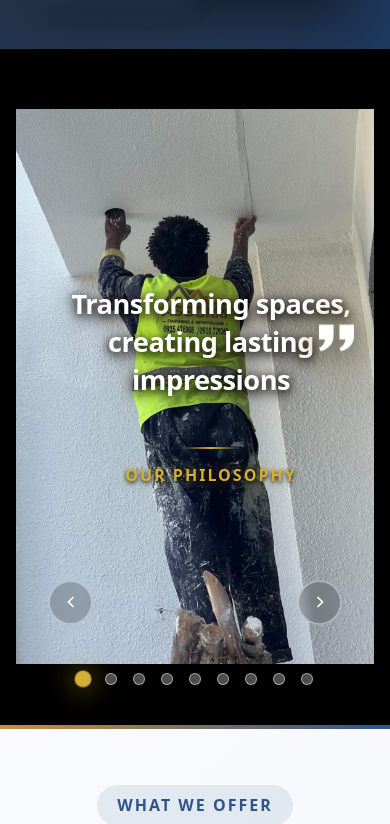
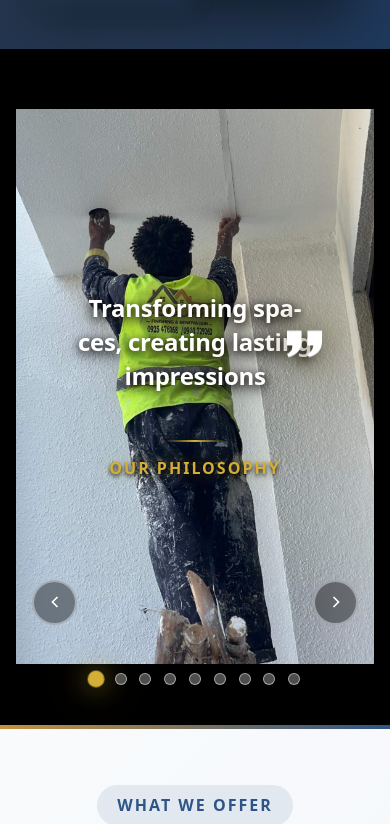
Before and after one commit to kaleb-menbere/asgori, a React (Vite) app: page / in a window 390 px wide. Shown: the part 1005-1829 px from the top of the page. Built offline with nearby package versions, Linux system fonts and the light colour scheme.

Commit message:
typing hope no stack

```diff
--- a/src/components/HorizontalSlideshow.css
+++ b/src/components/HorizontalSlideshow.css
@@ -5,6 +5,7 @@
   background: #000;
   position: relative;
   overflow: hidden;
+  -webkit-overflow-scrolling: touch;
 }
 
 /* Slideshow Container */
@@ -13,25 +14,33 @@
   height: 100%;
   position: relative;
   overflow: hidden;
+  touch-action: pan-y pinch-zoom;
 }
 
 /* Slideshow Track */
 .slideshow-track {
   display: flex;
   height: 100%;
-  width: 100vw;
+  width: 100%;
   will-change: transform;
+  backface-visibility: hidden;
 }
 
 /* Individual Slide */
 .slideshow-slide {
-  flex: 0 0 100vw;
+  flex: 0 0 100%;
   height: 100%;
   position: relative;
   background-size: cover;
   background-position: center;
   background-repeat: no-repeat;
-  background-attachment: fixed;
+}
+
+/* Prevent fixed background on mobile for better performance */
+@media (max-width: 768px) {
+  .slideshow-slide {
+    background-attachment: scroll !important;
+  }
 }
 
 /* Slide Content */
@@ -58,6 +67,7 @@
     0 2px 10px rgba(0, 0, 0, 0.8),
     0 4px 20px rgba(0, 0, 0, 0.6),
     0 0 40px rgba(0, 0, 0, 0.4);
+  backface-visibility: hidden;
 }
 
 .quote-icon {
@@ -82,11 +92,15 @@
     0 2px 8px rgba(0, 0, 0, 0.9),
     0 4px 16px rgba(0, 0, 0, 0.8),
     0 0 30px rgba(212, 175, 55, 0.3);
-  min-height: 4.8em; /* Add min-height to prevent layout shift */
+  min-height: 4.8em;
   display: flex;
   flex-direction: column;
   align-items: center;
   justify-content: center;
+  word-wrap: break-word;
+  overflow-wrap: break-word;
+  hyphens: auto;
+  -webkit-hyphens: auto;
 }
 
 .quote-subtext {
@@ -205,6 +219,8 @@
   z-index: 10;
   transition: all 0.3s ease;
   backdrop-filter: blur(5px);
+  -webkit-backdrop-filter: blur(5px);
+  -webkit-tap-highlight-color: transparent;
 }
 
 .nav-arrow:hover:not(.disabled) {
@@ -250,6 +266,7 @@
   padding: 0;
   transition: all 0.3s ease;
   position: relative;
+  -webkit-tap-highlight-color: transparent;
 }
 
 .nav-dot:hover:not(.disabled) {
@@ -334,6 +351,48 @@
   animation: textGlow 3s ease-in-out infinite;
 }
 
+/* Slideshow paused overlay */
+.slideshow-paused-overlay {
+  position: absolute;
+  top: 0;
+  left: 0;
+  right: 0;
+  bottom: 0;
+  background: rgba(0, 0, 0, 0.5);
+  display: flex;
+  align-items: center;
+  justify-content: center;
+  color: white;
+  font-size: 1.2rem;
+  z-index: 1000;
+  pointer-events: none;
+  opacity: 0;
+  animation: fadeInOverlay 0.5s ease forwards;
+  text-align: center;
+  padding: 2rem;
+  backdrop-filter: blur(2px);
+  -webkit-backdrop-filter: blur(2px);
+}
+
+@keyframes fadeInOverlay {
+  from {
+    opacity: 0;
+  }
+  to {
+    opacity: 1;
+  }
+}
+
+/* Ensure cursor is hidden when user is inactive */
+.quote-text .typing-cursor {
+  opacity: 1;
+  transition: opacity 0.3s ease;
+}
+
+.quote-text .typing-cursor.hidden {
+  opacity: 0;
+}
+
 /* Responsive Styles */
 @media (max-width: 1200px) {
   .horizontal-slideshow-section {
@@ -392,13 +451,12 @@
     min-height: 600px;
   }
 
-  .slideshow-slide {
-    background-attachment: scroll;
-  }
-
   .quote-text {
-    font-size: 2.5rem;
-    min-height: 3em;
+    font-size: 2.2rem;
+    min-height: 2.8em;
+    line-height: 1.3;
+    padding: 0 0.5rem;
+    letter-spacing: -0.3px;
   }
 
   .quote-subtext {
@@ -419,14 +477,15 @@
     top: auto;
     bottom: 4rem;
     transform: none;
+    background: rgba(0, 0, 0, 0.4);
   }
 
   .prev-arrow {
-    left: 2rem;
+    left: 1rem;
   }
 
   .next-arrow {
-    right: 2rem;
+    right: 1rem;
   }
 
   .navigation-dots {
@@ -435,6 +494,7 @@
 
   .typing-cursor {
     margin-left: 2px;
+    font-size: 0.9em;
   }
 }
 
@@ -445,9 +505,10 @@
   }
 
   .quote-text {
-    font-size: 2rem;
-    min-height: 2.5em;
+    font-size: 1.8rem;
+    min-height: 2.4em;
     line-height: 1.4;
+    padding: 0 0.5rem;
   }
 
   .quote-subtext {
@@ -478,7 +539,7 @@
 
   .navigation-dots {
     bottom: 1.5rem;
-    gap: 1rem;
+    gap: 0.8rem;
   }
 
   .nav-dot {
@@ -488,7 +549,12 @@
 
   .typing-cursor {
     margin-left: 1px;
-    font-size: 0.9em;
+    font-size: 0.8em;
+  }
+
+  .slideshow-paused-overlay {
+    font-size: 1rem;
+    padding: 1rem;
   }
 }
 
@@ -499,8 +565,8 @@
   }
 
   .quote-text {
-    font-size: 1.7rem;
-    min-height: 2.2em;
+    font-size: 1.5rem;
+    min-height: 2em;
   }
 
   .quote-subtext {
@@ -519,7 +585,11 @@
   }
 
   .typing-cursor {
-    font-size: 0.8em;
+    font-size: 0.7em;
+  }
+
+  .slideshow-paused-overlay {
+    font-size: 0.9rem;
   }
 }
 
@@ -535,9 +605,18 @@
     width: 16px;
     height: 16px;
   }
+
+  .slideshow-container {
+    cursor: pointer;
+  }
+
+  /* Faster typing on mobile */
+  .quote-text {
+    animation-duration: 2s;
+  }
 }
 
-/* Parallax effect on desktop */
+/* Parallax effect on desktop only */
 @media (min-width: 769px) {
   .slideshow-slide {
     background-attachment: fixed;
@@ -565,46 +644,3 @@
     opacity: 0.5;
   }
 }
-
-/* Add to the bottom of your existing CSS file */
-
-/* Slideshow paused overlay */
-.slideshow-paused-overlay {
-  position: absolute;
-  top: 0;
-  left: 0;
-  right: 0;
-  bottom: 0;
-  background: rgba(0, 0, 0, 0.5);
-  display: flex;
-  align-items: center;
-  justify-content: center;
-  color: white;
-  font-size: 1.2rem;
-  z-index: 1000;
-  pointer-events: none;
-  opacity: 0;
-  animation: fadeInOverlay 0.5s ease forwards;
-  text-align: center;
-  padding: 2rem;
-  backdrop-filter: blur(2px);
-}
-
-@keyframes fadeInOverlay {
-  from {
-    opacity: 0;
-  }
-  to {
-    opacity: 1;
-  }
-}
-
-/* Ensure cursor is hidden when user is inactive */
-.quote-text .typing-cursor {
-  opacity: 1;
-  transition: opacity 0.3s ease;
-}
-
-.quote-text .typing-cursor.hidden {
-  opacity: 0;
-}
--- a/src/components/HorizontalSlideshow.jsx
+++ b/src/components/HorizontalSlideshow.jsx
@@ -10,6 +10,7 @@ const HorizontalSlideshow = () => {
   const [isTyping, setIsTyping] = useState(false);
   const [isPageVisible, setIsPageVisible] = useState(true);
   const [hasUserInteracted, setHasUserInteracted] = useState(false);
+  const [isMobile, setIsMobile] = useState(false);
 
   const slideshowRef = useRef(null);
   const autoPlayRef = useRef(null);
@@ -18,6 +19,7 @@ const HorizontalSlideshow = () => {
   const lastSoundTimeRef = useRef(0);
   const soundEnabledRef = useRef(true);
   const interactionTimeoutRef = useRef(null);
+  const touchMoveRef = useRef(null);
 
   const slides = [
     {
@@ -69,6 +71,20 @@ const HorizontalSlideshow = () => {
 
   // Check if user is viewing the page AND has interacted
   const isUserActive = isPageVisible && hasUserInteracted;
+
+  // Detect mobile device
+  useEffect(() => {
+    const checkMobile = () => {
+      setIsMobile(window.innerWidth <= 768);
+    };
+
+    checkMobile();
+    window.addEventListener('resize', checkMobile);
+
+    return () => {
+      window.removeEventListener('resize', checkMobile);
+    };
+  }, []);
 
   // Initialize simple audio - no external files
   useEffect(() => {
@@ -159,7 +175,7 @@ const HorizontalSlideshow = () => {
   // Create a pleasant, subtle typing sound - ONLY when user is active
   const playTypingSound = useCallback(() => {
     // Only play sound if user is active AND has interacted
-    if (!isUserActive || !soundEnabledRef.current) return;
+    if (!isUserActive || !soundEnabledRef.current || isMobile) return; // Disable sound on mobile
 
     // Rate limiting: don't play sounds too close together
     const now = Date.now();
@@ -208,9 +224,9 @@ const HorizontalSlideshow = () => {
       // If audio fails, disable sounds
       soundEnabledRef.current = false;
     }
-  }, [isUserActive]);
+  }, [isUserActive, isMobile]);
 
-  // Typewriter effect for current slide - ONLY when user is active
+  // Typewriter effect for current slide - optimized for mobile
   const typeQuote = useCallback((slideIndex) => {
     // Only type if user is active AND has interacted
     if (!isUserActive) {
@@ -260,25 +276,27 @@ const HorizontalSlideshow = () => {
           [slideIndex]: fullQuote.substring(0, currentCharIndex + 1)
         }));
 
-        // Play sound for some characters (not every character) - ONLY when active
+        // Play sound for some characters (not every character) - ONLY when active and not mobile
         soundCounter++;
-        if (soundCounter % 2 === 0 && Math.random() > 0.4) {
+        if (!isMobile && soundCounter % 2 === 0 && Math.random() > 0.4) {
           playTypingSound();
         }
 
         currentCharIndex++;
 
-        // Variable typing speed for natural feel
+        // Faster typing speed on mobile for better UX
+        const typingSpeed = isMobile ? 20 : 35; // Base speed
+
         const isSpace = currentChar === ' ';
         const isPunctuation = /[.,!?;:]/.test(currentChar);
 
         let speed;
         if (isSpace) {
-          speed = 70 + Math.random() * 30;
+          speed = (isMobile ? 40 : 70) + Math.random() * 30;
         } else if (isPunctuation) {
-          speed = 120 + Math.random() * 50;
+          speed = (isMobile ? 80 : 120) + Math.random() * 50;
         } else {
-          speed = 35 + Math.random() * 25;
+          speed = typingSpeed + Math.random() * 25;
         }
 
         typingTimeoutRef.current = setTimeout(typeNextChar, speed);
@@ -289,7 +307,7 @@ const HorizontalSlideshow = () => {
 
     // Start typing after a short delay
     typingTimeoutRef.current = setTimeout(typeNextChar, 300);
-  }, [isUserActive, playTypingSound]);
+  }, [isUserActive, playTypingSound, isMobile]);
 
   // Auto-play slides (only when user is active)
   useEffect(() => {
@@ -300,11 +318,14 @@ const HorizontalSlideshow = () => {
     }
 
     if (isUserActive) {
+      // Longer interval on mobile to give users time to read
+      const interval = isMobile ? 10000 : 8000;
+
       autoPlayRef.current = setInterval(() => {
         if (!isTyping && isUserActive) {
           nextSlide();
         }
-      }, 8000);
+      }, interval);
     }
 
     return () => {
@@ -312,7 +333,7 @@ const HorizontalSlideshow = () => {
         clearInterval(autoPlayRef.current);
       }
     };
-  }, [currentIndex, isTyping, isUserActive]);
+  }, [currentIndex, isTyping, isUserActive, isMobile]);
 
   // Start typing when slide changes (only when user is active)
   useEffect(() => {
@@ -384,35 +405,48 @@ const HorizontalSlideshow = () => {
     setTimeout(() => setIsAnimating(false), 500);
   }, [isAnimating, currentIndex, isTyping, isUserActive]);
 
-  // Touch handlers for mobile swipe - also track interaction
+  // Improved touch handlers for mobile swipe
   const handleTouchStart = (e) => {
     if (!isUserActive) {
       setHasUserInteracted(true);
     }
-    setTouchStartX(e.touches[0].clientX);
+    const touch = e.touches[0];
+    setTouchStartX(touch.clientX);
+    setTouchEndX(touch.clientX); // Initialize touchEndX
+    touchMoveRef.current = false;
   };
 
   const handleTouchMove = (e) => {
-    setTouchEndX(e.touches[0].clientX);
+    if (!touchStartX) return;
+
+    const touch = e.touches[0];
+    setTouchEndX(touch.clientX);
+    touchMoveRef.current = true;
+
+    // Prevent default on significant horizontal movement to avoid page scroll
+    const diff = Math.abs(touch.clientX - touchStartX);
+    if (diff > 10) {
+      e.preventDefault();
+    }
   };
 
   const handleTouchEnd = () => {
-    if (!touchStartX || !touchEndX) return;
+    if (!touchStartX || !touchEndX || !touchMoveRef.current) return;
 
     const distance = touchStartX - touchEndX;
-    const isLeftSwipe = distance > 50;
-    const isRightSwipe = distance < -50;
+    const minSwipeDistance = isMobile ? 40 : 50; // Smaller threshold on mobile
 
-    if (isLeftSwipe) {
+    if (Math.abs(distance) < minSwipeDistance) return;
+
+    if (distance > minSwipeDistance) {
       nextSlide();
-    }
-
-    if (isRightSwipe) {
+    } else if (distance < -minSwipeDistance) {
       prevSlide();
     }
 
     setTouchStartX(0);
     setTouchEndX(0);
+    touchMoveRef.current = false;
   };
 
   // Pause auto-play on hover - also track interaction
@@ -429,13 +463,16 @@ const HorizontalSlideshow = () => {
 
   const handleMouseLeave = useCallback(() => {
     if (isUserActive && !isTyping && !autoPlayRef.current) {
+      // Longer interval on mobile
+      const interval = isMobile ? 10000 : 8000;
+
       autoPlayRef.current = setInterval(() => {
         if (!isTyping && isUserActive) {
           nextSlide();
         }
-      }, 8000);
+      }, interval);
     }
-  }, [isUserActive, isTyping, nextSlide]);
+  }, [isUserActive, isTyping, nextSlide, isMobile]);
 
   // Handle click interactions for navigation
   const handleNavClick = useCallback((handler) => {
@@ -453,6 +490,13 @@ const HorizontalSlideshow = () => {
     return slides[slideIndex].quote;
   };
 
+  // Handle container click for initial interaction
+  const handleContainerClick = () => {
+    if (!hasUserInteracted) {
+      setHasUserInteracted(true);
+    }
+  };
+
   return (
     <section className="horizontal-slideshow-section" id="inspiration">
       <div className="slideshow-container"
@@ -462,11 +506,11 @@ const HorizontalSlideshow = () => {
         onTouchStart={handleTouchStart}
         onTouchMove={handleTouchMove}
         onTouchEnd={handleTouchEnd}
-        onClick={() => !hasUserInteracted && setHasUserInteracted(true)}
+        onClick={handleContainerClick}
       >
         <div className="slideshow-track"
           style={{
-            transform: `translateX(-${currentIndex * 100}vw)`,
+            transform: `translateX(-${currentIndex * 100}%)`,
             transition: isAnimating ? 'transform 0.5s cubic-bezier(0.4, 0, 0.2, 1)' : 'none'
           }}
         >
@@ -474,7 +518,10 @@ const HorizontalSlideshow = () => {
             <div
               key={index}
               className="slideshow-slide"
-              style={{ backgroundImage: `url(${slide.image})` }}
+              style={{
+                backgroundImage: `url(${slide.image})`,
+                backgroundAttachment: isMobile ? 'scroll' : 'fixed'
+              }}
             >
               <div className="slide-content">
                 <div className="text-content">
@@ -537,7 +584,7 @@ const HorizontalSlideshow = () => {
       {(!isUserActive || !hasUserInteracted) && (
         <div className="slideshow-paused-overlay">
           {!hasUserInteracted ? (
-            "Click or tap to activate slideshow"
+            isMobile ? "Tap to activate slideshow" : "Click to activate slideshow"
           ) : (
             "Slideshow paused - Return to view"
           )}
```
